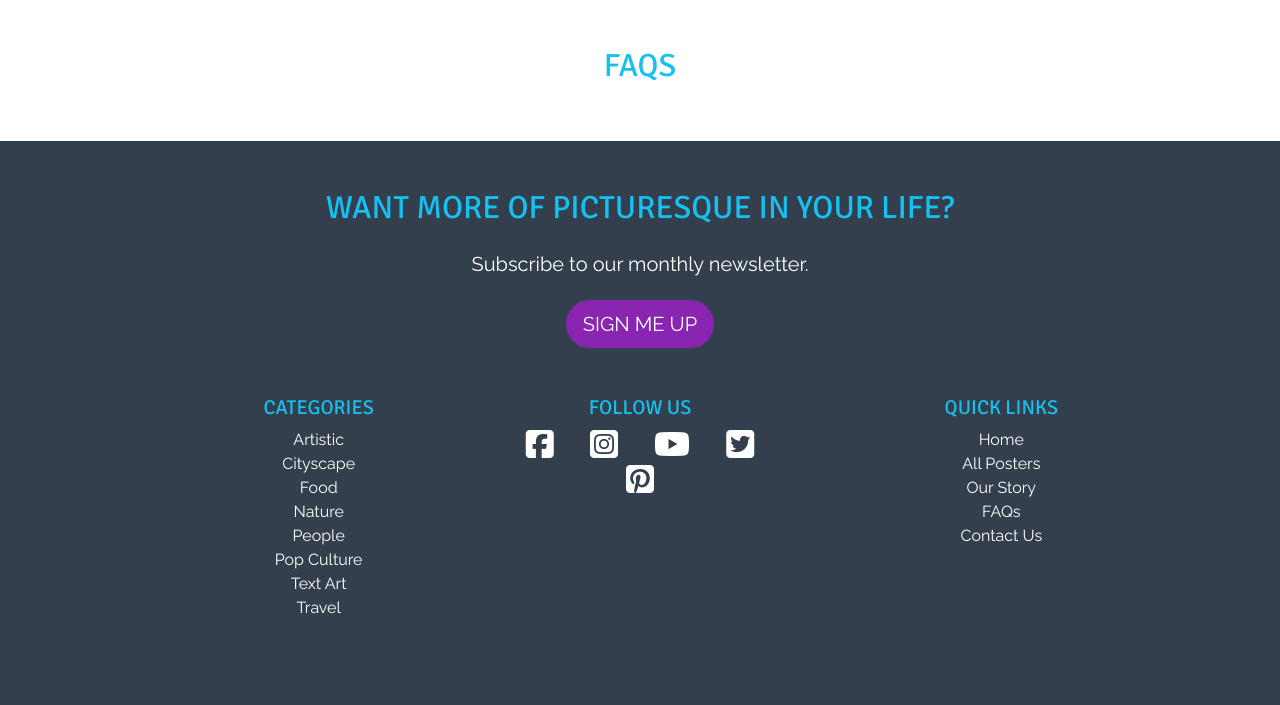
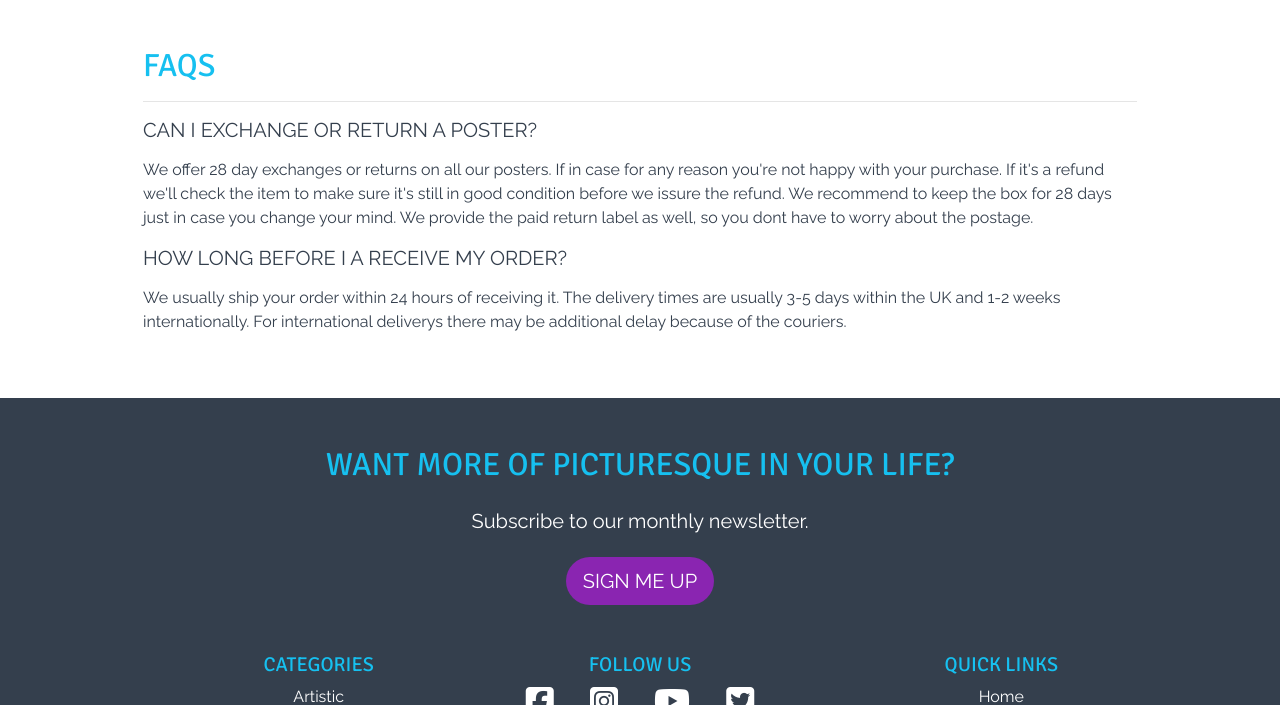
Before and after one commit to anthonybguillermo/picturesque, a Django app: page /webpages/faqs/ in a window 1280 px wide. Shown: the part 165-870 px from the top of the page. Before the commit the page ends 779 px from the top, so only its background shows below. Run offline with Django 3.2, Linux system fonts and the light colour scheme; some libraries are stand-ins or nearby versions.

Commit message:
Added FAQs content to FAQs page

```diff
--- a/checkout/static/checkout/js/stripe_elements.js
+++ b/checkout/static/checkout/js/stripe_elements.js
@@ -107,7 +107,7 @@ form.addEventListener('submit', function(ev) {
                 $('#submit-button').attr('disabled', false);
             } else {
                 if (result.paymentIntent.status === 'succeeded') {
-                    // form.submit();
+                    form.submit();
                 }
             }
         });
--- a/webpages/templates/webpages/faqs.html
+++ b/webpages/templates/webpages/faqs.html
@@ -12,8 +12,18 @@
 {% block content %}
     <div class="container mt-5">
         <div class="row">
-            <div class="col-12 text-center">
+            <div class="col-12">
                 <h2 class="text-uppercase title-text">Faqs</h2>
+                <hr>
+                <h5 class="text-uppercase my-3">Can I exchange or return a poster? </h5>
+                <p>We offer 28 day exchanges or returns on all our posters. If in case for any reason you're not happy with your purchase. If it's a refund we'll check the item to make sure
+                    it's still in good condition before we issure the refund. We recommend to keep the box for 28 days just in case you change your mind. We provide the paid return label as
+                    well, so you dont have to worry about the postage.
+                </p>
+                <h5 class="text-uppercase my-3">How long before I a receive my  order? </h5>
+                <p> We usually ship your order within 24 hours of receiving it. The delivery times are usually 3-5 days within the UK and 1-2 weeks internationally. For international deliverys
+                    there may be additional delay because of the couriers.
+                </p>
             </div>
         </div>
     </div>
```
